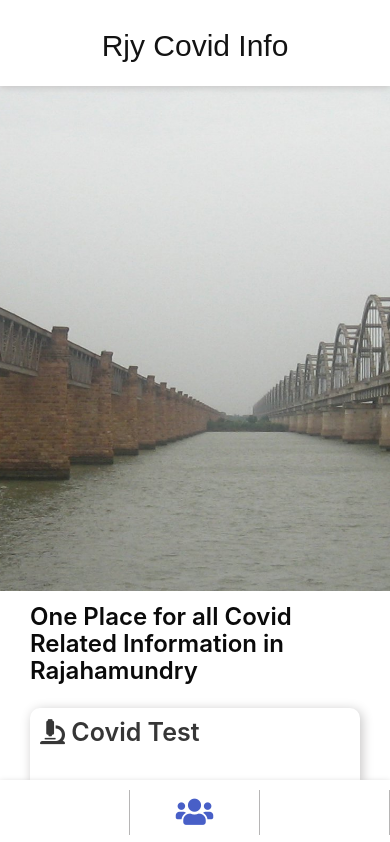
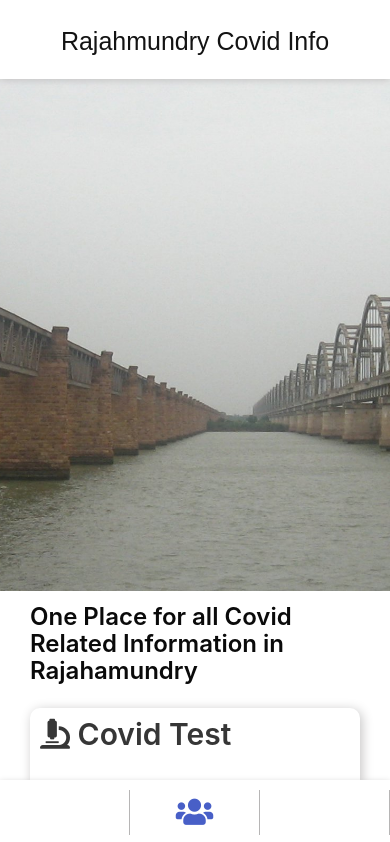
Before and after one commit to Subashmatu08/covid-info, a Vue app: page / in a window 390 px wide. Shown: the top 842 px of the page. Built offline with nearby package versions, Linux system fonts and the light colour scheme; some icons are missing; a web font is replaced by a local one.

Commit message:
Need to fill data

```diff
--- a/src/components/NavBar.vue
+++ b/src/components/NavBar.vue
@@ -7,14 +7,7 @@
     style="position: fixed"
   >
     <div class="navbar-brand">
-      <p
-        class="navbar-item logo"
-        :class="{ isNavShown }"
-        href="http://localhost:8080/#/"
-        target="_blank"
-      >
-        Rjy Covid Info
-      </p>
+      <p class="navbar-item logo" :class="{ isNavShown }">&nbsp;Covid Info</p>
 
       <a
         role="button"
@@ -102,6 +95,9 @@ nav {
   -ms-user-select: none;
   user-select: none;
 }
+.logo::before {
+  content: "Rjy";
+}
 nav a {
   color: black !important;
   border-bottom: 1px solid transparent;
@@ -148,6 +144,7 @@ nav a.isNavShown {
   }
   .logo {
     text-align: center !important;
+    font-size: 25px;
   }
   nav {
     padding-top: 10px !important;
@@ -156,10 +153,13 @@ nav a.isNavShown {
     background-color: white !important;
     display: flex;
     justify-content: center;
+    .logo::before {
+      content: "Rajahmundry";
+    }
   }
   nav.isNavShown {
     .logo {
-      font-size: 35px !important;
+      font-size: 30px !important;
       transition: 0.3s ease-in-out;
     }
   }
--- a/src/views/Home.vue
+++ b/src/views/Home.vue
@@ -174,6 +174,9 @@ h4 {
   .maincards {
     min-height: 15px;
     border-radius: 10px;
+    .maincardshead {
+      font-size: 30px;
+    }
   }
 }
 
```
